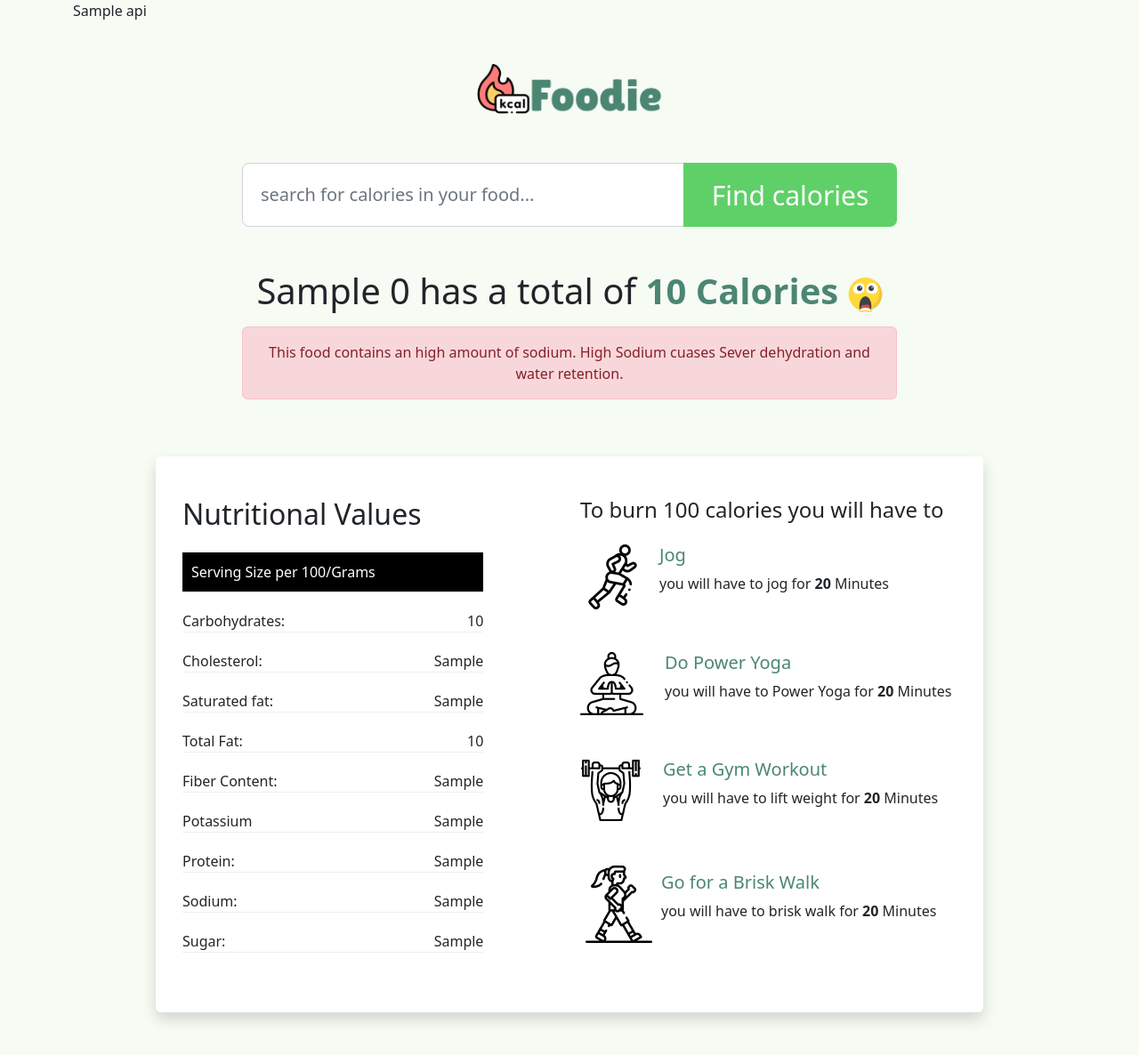
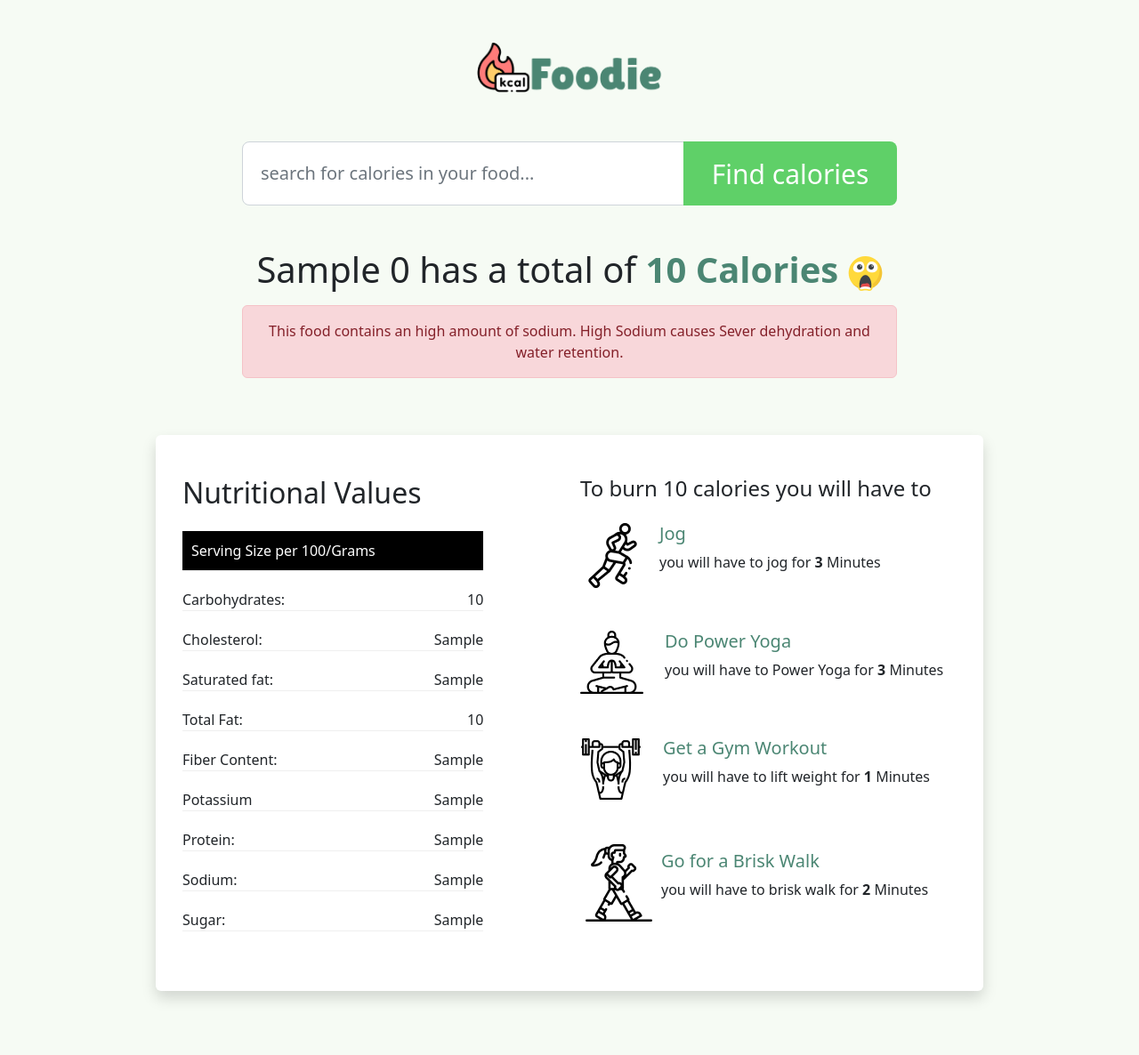
Before and after one commit to VaibhavTiwary/Calorie_Counter, a Django app: template counter/templates/home.html in a window 1280 px wide. Shown: the whole page at 89% size. After the commit the page ends 1125 px from the top, so only its background shows below. Run offline with Django 5.2, Linux system fonts and the light colour scheme; the template is opened without the code that fills it: most values are stand-ins (such as "Sample title", 1, 10 or a date in 2020); some libraries are stand-ins or nearby versions.

Commit message:
math filters

```diff
--- a/counter/templates/home.html
+++ b/counter/templates/home.html
@@ -1,4 +1,4 @@
-{% load static %}
+{% load static %} {%load mathfilters%} {%load humanize%}
 <!DOCTYPE html>
 <html lang="en">
 
@@ -14,7 +14,6 @@
 
 <body>
     <div class="container">
-        {{api}}
 
         <div class="row justify-content-center">
             <div class="col-md-8 text-center">
@@ -31,13 +30,13 @@
                 {%if api == "oops! There was an error"%}
                 <div class="alert alert-warning"> Oh no! something went wrong.Please try again in sometime. </div>
                 {%else%}
-                <h1> {{api.0.name}} has a total of <strong> {{api.0.calories}} Calories</strong>
+                <h1> {{api.0.name | capfirst}} has a total of <strong> {{api.0.calories}} Calories</strong>
                     <img src="{% static 'images/shocked.png'%}" class="img-responsive" />
                 </h1>
 
                 <div class="alert alert-danger d-flex align-items-center mt-3" role="alert">
                     <div>
-                        This food contains an high amount of sodium. High Sodium cuases Sever dehydration and water
+                        This food contains an high amount of sodium. High Sodium causes Sever dehydration and water
                         retention.
                     </div>
                 </div>
@@ -63,7 +62,7 @@
                             </ul>
                         </div>
                         <div class="col-md-6 mb-5">
-                            <h4 class="mt-3 mb-4">To burn 100 calories you will have to</h4>
+                            <h4 class="mt-3 mb-4">To burn {{api.0.calories}} calories you will have to</h4>
                             <div class="d-flex align-items-center mb-5">
                                 <div class="flex-shrink-0">
                                     <img src="{% static 'images/running.png'%}" alt="...">
@@ -71,7 +70,7 @@
                                 <div class="flex-grow-1 ms-3">
                                     <h5> Jog </h5>
                                     <p>you will have to jog for <strong>
-                                            20</strong> Minutes</p>
+                                            {{api.0.calories | div:229 | mul:60 | floatformat:0}}</strong> Minutes</p>
                                 </div>
                             </div>
                             <div class="d-flex align-items-center mb-5">
@@ -81,7 +80,7 @@
                                 <div class="flex-grow-1 ms-4">
                                     <h5> Do Power Yoga </h5>
                                     <p>you will have to Power Yoga for <strong>
-                                            20 </strong> Minutes</p>
+                                            {{api.0.calories | div:223 | mul:60 | floatformat:0}} </strong> Minutes</p>
                                 </div>
                             </div>
                             <div class="d-flex align-items-center mb-5">
@@ -91,7 +90,7 @@
                                 <div class="flex-grow-1 ms-4">
                                     <h5>Get a Gym Workout </h5>
                                     <p>you will have to lift weight for <strong>
-                                            20 </strong> Minutes </p>
+                                            {{api.0.calories | div:483 | mul:60 | floatformat:0}} </strong> Minutes </p>
                                 </div>
                             </div>
                             <div class="d-flex align-items-center">
@@ -101,7 +100,7 @@
                                 <div class="flex-grow-1 ms-1">
                                     <h5> Go for a Brisk Walk </h5>
                                     <p>you will have to brisk walk for <strong>
-                                            20 </strong> Minutes</p>
+                                            {{api.0.calories | div:294 | mul:60 | floatformat:0}} </strong> Minutes</p>
                                 </div>
                             </div>
                         </div>
--- a/foodie/settings.py
+++ b/foodie/settings.py
@@ -38,7 +38,9 @@ INSTALLED_APPS = [
     "django.contrib.sessions",
     "django.contrib.messages",
     "django.contrib.staticfiles",
+    "django.contrib.humanize",
     "counter",
+    "mathfilters",
 ]
 
 MIDDLEWARE = [
```
